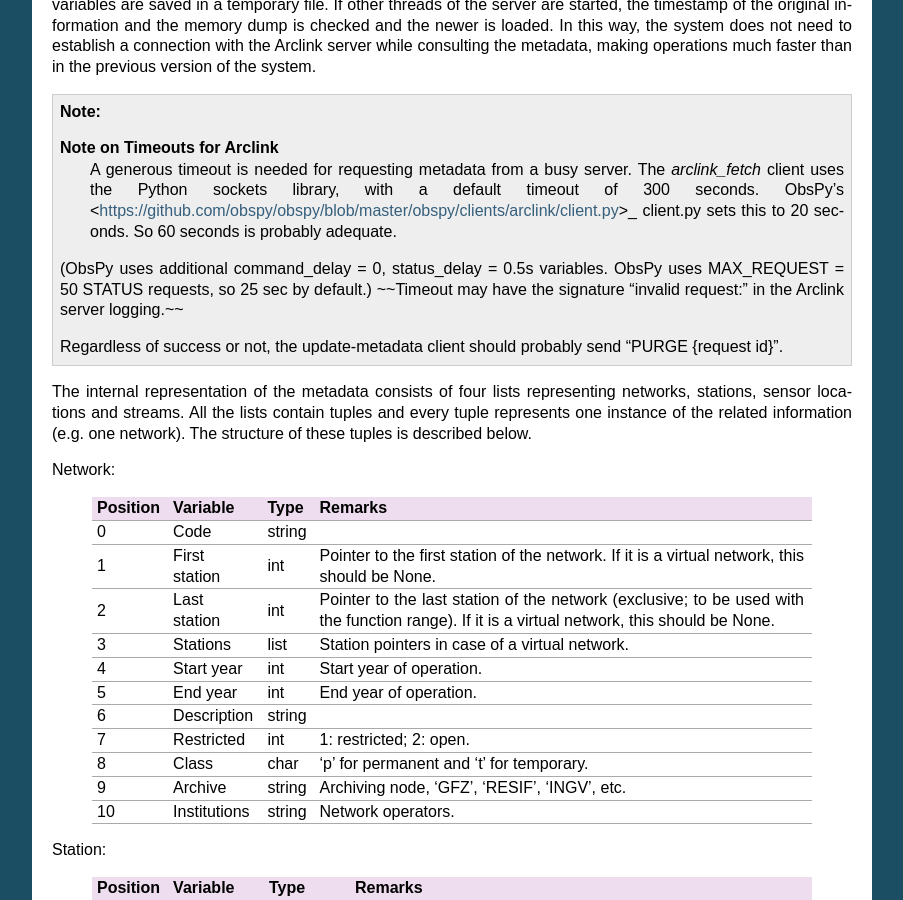
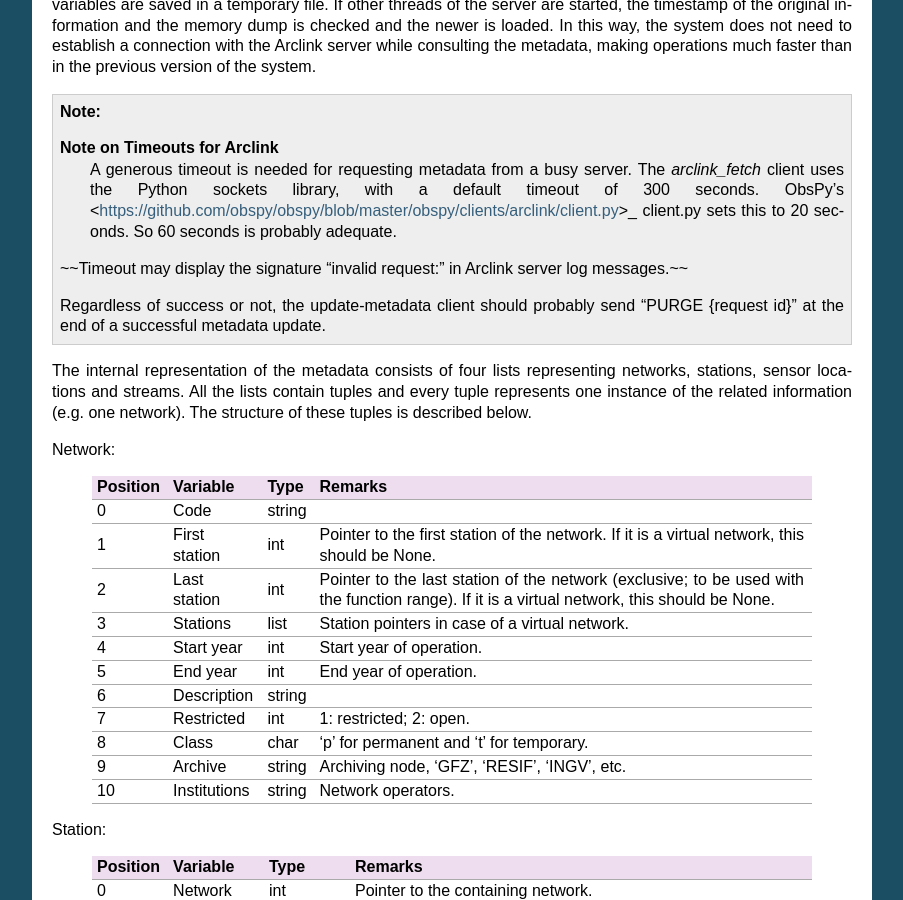
Before and after one commit to EIDA/webdc3, a Sphinx documentation site: the page built from doc/developer.rst, in a window 1280 px wide and 900 px high, scrolled down 7351 px. Shown: the whole window, without its empty margins (198-1101 px from the left). Built offline with Sphinx 7.4.7, drawn with Linux system fonts in a browser that asks for light colours.

Commit message:
Minor rewording about timeout requirement.

```diff
--- a/doc/developer.rst
+++ b/doc/developer.rst
@@ -420,11 +420,9 @@ the previous version of the system.
 .. note::  Note on Timeouts for Arclink
    A generous timeout is needed for requesting metadata from a busy server.
    The `arclink_fetch` client uses the Python sockets library, with a default timeout of 300 seconds. ObsPy's <https://github.com/obspy/obspy/blob/master/obspy/clients/arclink/client.py>_ client.py sets this to 20 seconds. So 60 seconds is probably adequate.
-  (ObsPy uses additional command_delay = 0, status_delay = 0.5s variables.
-  ObsPy uses MAX_REQUEST = 50 STATUS requests, so 25 sec by default.)
-  ~~Timeout may have the signature "invalid request:" in the Arclink server logging.~~
+  ~~Timeout may display the signature "invalid request:" in Arclink server log messages.~~
 
-  Regardless of success or not, the update-metadata client should probably send "PURGE {request id}".
+  Regardless of success or not, the update-metadata client should probably send "PURGE {request id}" at the end of a successful metadata update.
 
 
 The internal representation of the metadata consists of four lists representing networks, stations, sensor locations and streams. All the lists contain tuples and every tuple represents one instance of the related information (e.g. one network).
```
